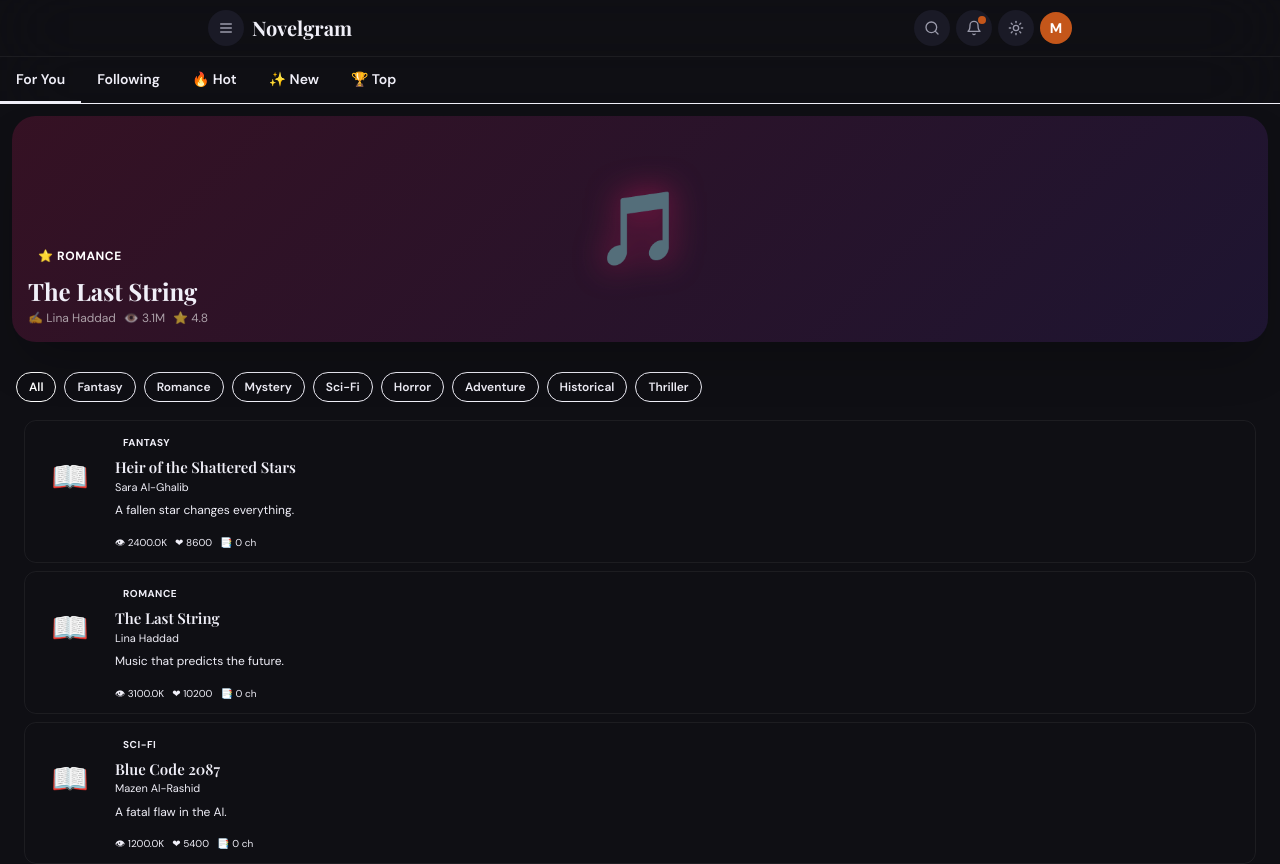
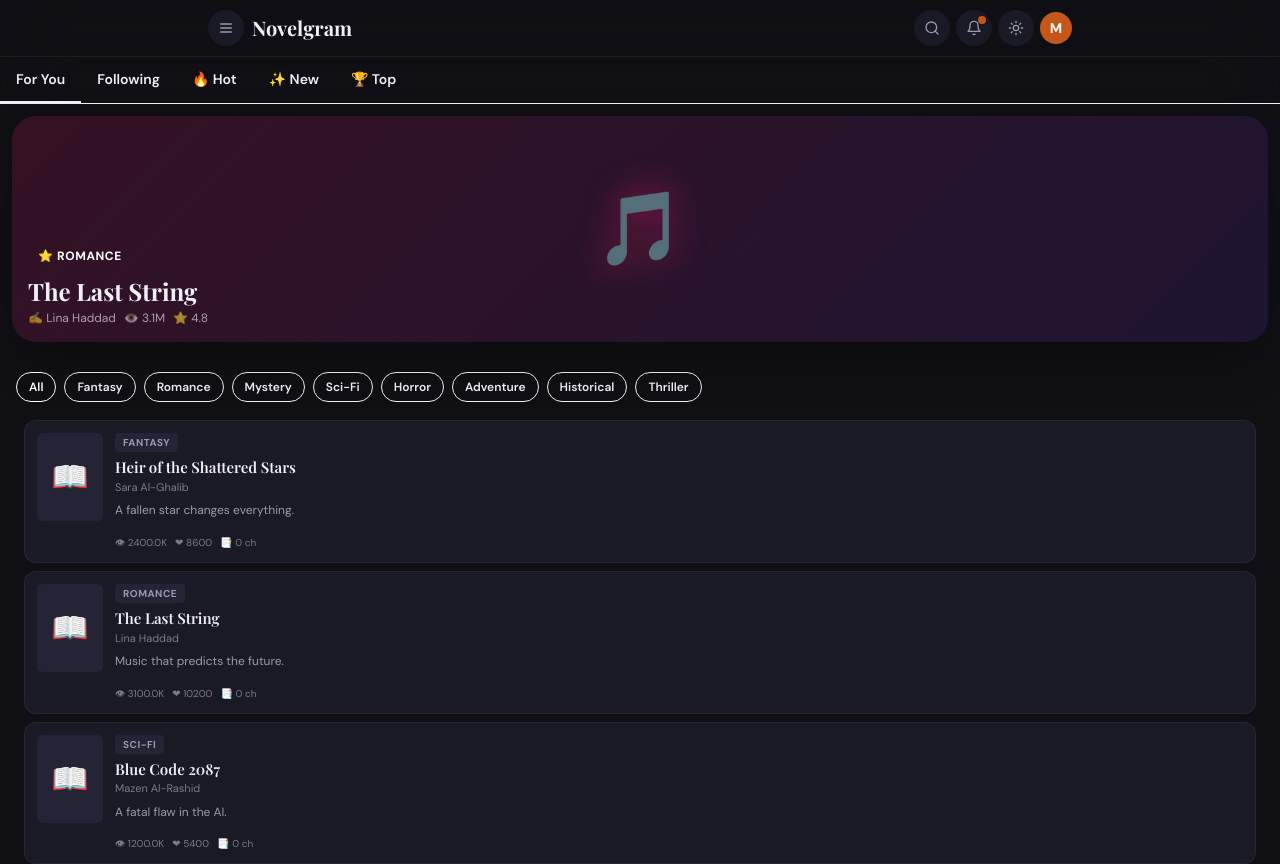
Before and after one commit to imadeddiinemenouer-a11y/NovalGram, a React (Vite) app: page /#/ in a window 1280 px wide. Shown: the top 864 px of the page. Built offline with nearby package versions, Linux system fonts and the light colour scheme; a web font is replaced by a local one.

Commit message:
Update NovelCard.tsx

```diff
--- a/src/components/novels/NovelCard.tsx
+++ b/src/components/novels/NovelCard.tsx
@@ -10,9 +10,9 @@ export default function NovelCard({ novel }: NovelCardProps) {
   return (
     <div
       onClick={() => navigate(`/novel/${novel.id}`)}
-      className="flex gap-3 p-3 mx-3 my-1.5 bg-[var(--ink2)] border border-[var(--border)] rounded-xl cursor-pointer transition-transform active:scale-[0.98]"
+      className="flex gap-3 p-3 mx-3 my-1.5 bg-[var(--bg2)] border border-[var(--border)] rounded-xl cursor-pointer transition-transform active:scale-[0.98]"
     >
-      <div className="w-[66px] h-[88px] rounded-md flex-shrink-0 overflow-hidden flex items-center justify-center text-3xl bg-[var(--ink3)]">
+      <div className="w-[66px] h-[88px] rounded-md flex-shrink-0 overflow-hidden flex items-center justify-center text-3xl bg-[var(--bg3)]">
         {novel.cover_image ? (
           <img src={novel.cover_image} alt={novel.title} className="w-full h-full object-cover" />
         ) : (
@@ -20,20 +20,14 @@ export default function NovelCard({ novel }: NovelCardProps) {
         )}
       </div>
       <div className="flex-1 min-w-0 flex flex-col">
-        <span className="inline-block px-2 py-0.5 rounded text-[10px] font-bold bg-[var(--ink3)] text-[var(--muted2)] uppercase tracking-wider w-fit mb-1.5">
+        <span className="inline-block px-2 py-0.5 rounded text-[10px] font-bold bg-[var(--bg3)] text-[var(--text2)] uppercase tracking-wider w-fit mb-1.5">
           {novel.genre?.[0] || 'Fantasy'}
         </span>
-        <h3 className="font-serif text-[15px] font-semibold leading-tight mb-0.5 text-[#f0eff8] line-clamp-2">
-          {novel.title}
-        </h3>
-        <p className="text-[11px] text-[var(--muted)] mb-auto">
-          {novel.author?.display_name || novel.author?.username || 'Unknown'}
-        </p>
-        <p className="text-xs text-[var(--muted2)] leading-relaxed line-clamp-2 my-1.5 flex-1">
-          {novel.description || ''}
-        </p>
+        <h3 className="font-serif text-[15px] font-semibold leading-tight mb-0.5 text-[var(--text)] line-clamp-2">{novel.title}</h3>
+        <p className="text-[11px] text-[var(--text3)] mb-auto">{novel.author?.display_name || novel.author?.username || 'Unknown'}</p>
+        <p className="text-xs text-[var(--text2)] leading-relaxed line-clamp-2 my-1.5 flex-1">{novel.description || ''}</p>
         <div className="flex items-center justify-between mt-2">
-          <div className="flex gap-2 text-[10px] text-[var(--muted)]">
+          <div className="flex gap-2 text-[10px] text-[var(--text3)]">
             <span>👁 {novel.views ? (novel.views > 1000 ? (novel.views / 1000).toFixed(1) + 'K' : novel.views) : '0'}</span>
             <span>❤ {novel.total_ratings || 0}</span>
             <span>📑 {novel.chapters?.length || 0} ch</span>
```
